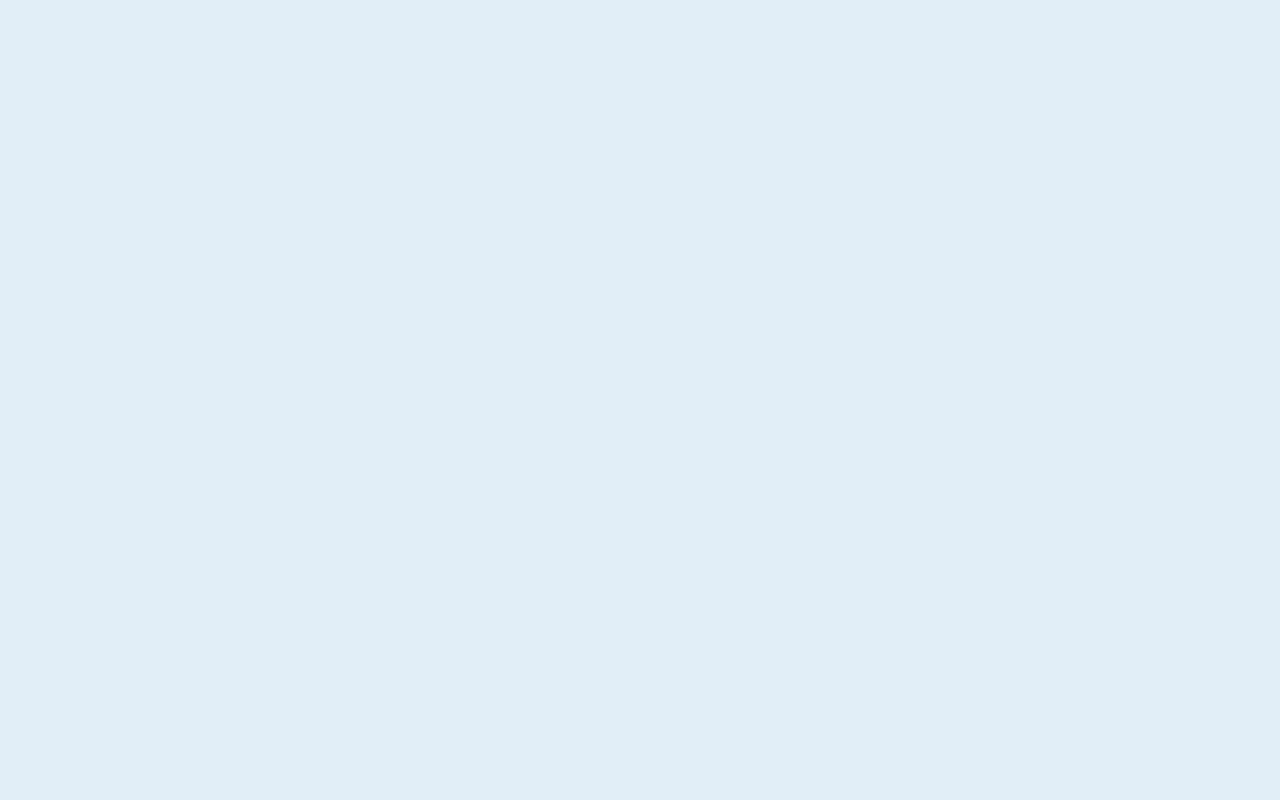
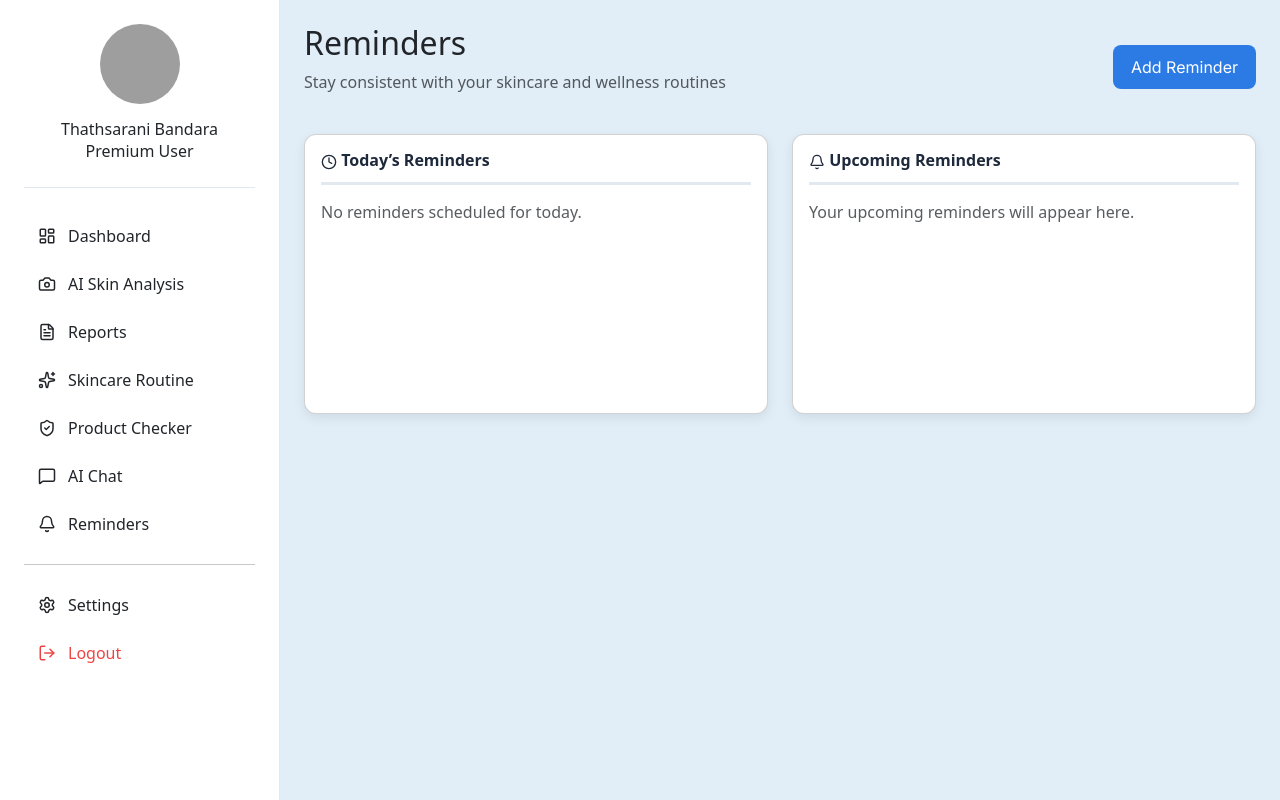
Before and after one commit to NimsaraVTA/SkinIQ---The-Final-Project, a React (Vite) app in the folder skinIQ/: page /reminders in a window 1280 px wide. Before the commit this address had no page. Built offline with nearby package versions, Linux system fonts and the light colour scheme; grey boxes are pictures that could not be loaded.

Commit message:
create reminder dashboard

```diff
--- a/skinIQ/src/SkinIQ.jsx
+++ b/skinIQ/src/SkinIQ.jsx
@@ -9,6 +9,7 @@ import AiSkinAnalysisLayout from "./components/pages/AISkinAnalysis Page/AiSkinA
 import ReportsLayout from "./components/pages/Reports Page/ReportsLayout";
 import ProductCheckerLayout from "./components/pages/Product Checker Page/ProductCheckerLayout";
 import SkincareRoutineLayout from "./components/pages/Skincare Routine Page/SkincareRoutineLayout";
+import RemindersLayout from "./components/pages/Reminders Page/RemindersLayout";
 
 const SkinIQ = () => {
   return (
@@ -23,6 +24,7 @@ const SkinIQ = () => {
         <Route path="/reports" element={<ReportsLayout />} />
         <Route path="/product-checker" element={<ProductCheckerLayout />} />
         <Route path="/skincare-routine" element={<SkincareRoutineLayout />} />
+        <Route path="/reminders" element={<RemindersLayout />} />
       </Routes>
     </Router>
   );
--- a/skinIQ/src/components/molecules/SideBar/Sidebar.jsx
+++ b/skinIQ/src/components/molecules/SideBar/Sidebar.jsx
@@ -57,7 +57,9 @@ const Sidebar = ({ isOpen, onClose }) => {
         <li onClick={() => navigate("/ai-chat")}>
           <MessageSquare size={18} /> AI Chat
         </li>
-        <li><Bell size={18} /> Reminders</li>
+        <li onClick={() => navigate("/reminders")}>
+          <Bell size={18} /> Reminders
+        </li>
 
         <hr />
         <li onClick={() => navigate("/profile")}>
--- /dev/null
+++ b/skinIQ/src/components/pages/Reminders Page/RemindersDashboard.jsx
@@ -0,0 +1,55 @@
+import React from "react";
+import Card from "../../atoms/Card/Card";
+import Button from "../../atoms/Button/Button";
+import { Bell, Clock } from "lucide-react";
+
+const RemindersDashboard = () => {
+  return (
+    <>
+      <div className="d-flex justify-content-between align-items-center mb-4">
+        <div>
+          <h2>Reminders</h2>
+          <p className="text-muted">
+            Stay consistent with your skincare and wellness routines
+          </p>
+        </div>
+
+        <Button variant="primary">
+          Add Reminder
+        </Button>
+      </div>
+
+      <div className="row g-4">
+        <div className="col-md-6">
+          <Card className="dashboard-card">
+            <h5 className="card-title-bordered">
+              <Clock size={16} /> Today’s Reminders
+            </h5>
+
+            <div className="card-scroll-content">
+              <p className="text-muted">
+                No reminders scheduled for today.
+              </p>
+            </div>
+          </Card>
+        </div>
+
+        <div className="col-md-6">
+          <Card className="dashboard-card">
+            <h5 className="card-title-bordered">
+              <Bell size={16} /> Upcoming Reminders
+            </h5>
+
+            <div className="card-scroll-content">
+              <p className="text-muted">
+                Your upcoming reminders will appear here.
+              </p>
+            </div>
+          </Card>
+        </div>
+      </div>
+    </>
+  );
+};
+
+export default RemindersDashboard;
--- /dev/null
+++ b/skinIQ/src/components/pages/Reminders Page/RemindersLayout.jsx
@@ -0,0 +1,32 @@
+import React, { useState } from "react";
+import "../Dashboard Page/Dashboard.css";
+import Sidebar from "../../molecules/SideBar/Sidebar";
+import Topbar from "../../molecules/Topbar/Topbar";
+import RemindersDashboard from "./RemindersDashboard";
+
+const RemindersLayout = () => {
+  const [sidebarOpen, setSidebarOpen] = useState(false);
+
+  return (
+    <div className="dashboard-container">
+      <Sidebar isOpen={sidebarOpen} onClose={() => setSidebarOpen(false)} />
+
+      <div className="dashboard-main-wrapper">
+        <Topbar onMenuClick={() => setSidebarOpen(true)} />
+
+        <main className="dashboard-main">
+          <RemindersDashboard />
+        </main>
+      </div>
+
+      {sidebarOpen && (
+        <div
+          className="sidebar-overlay"
+          onClick={() => setSidebarOpen(false)}
+        />
+      )}
+    </div>
+  );
+};
+
+export default RemindersLayout;
```
